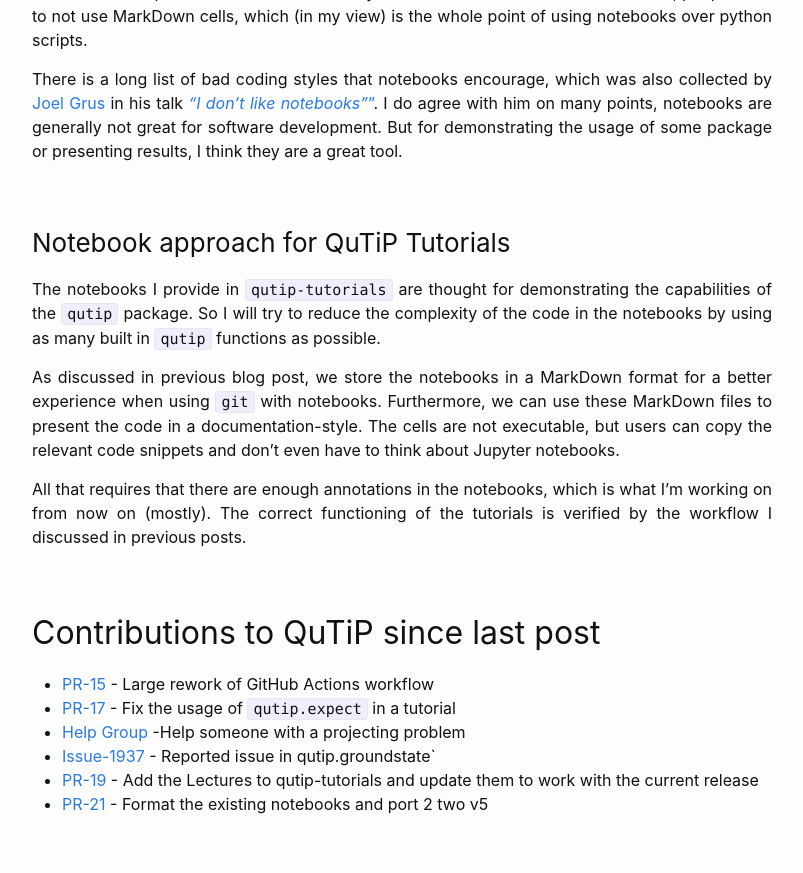
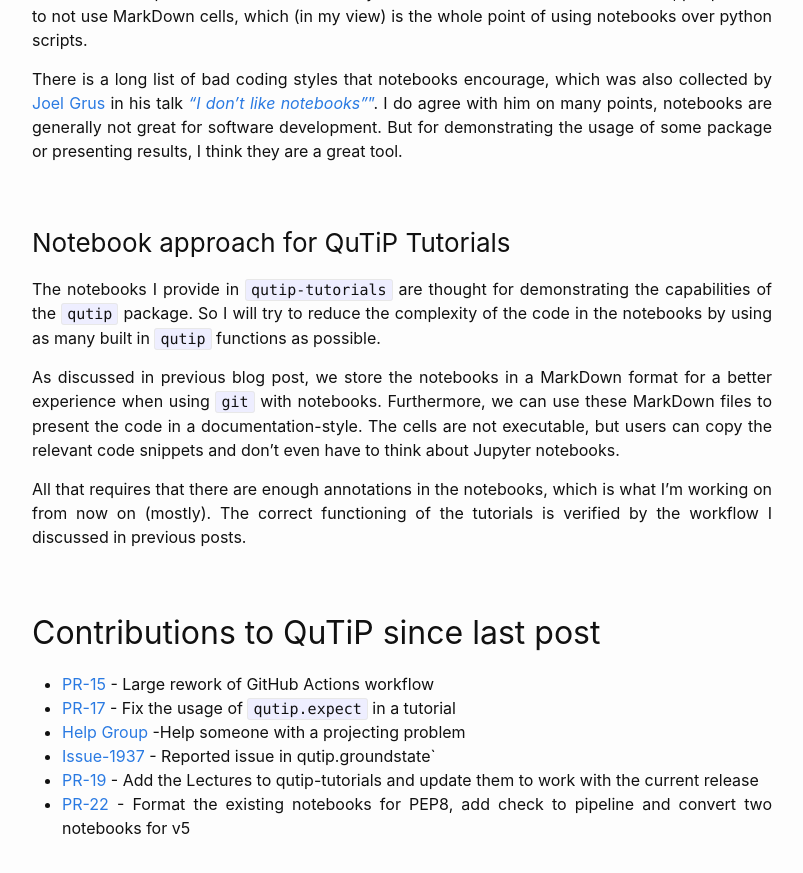
Before and after one commit to christian512/christian512.github.io, a Jekyll site: the page built from _posts/2022-06-26-Why-notebooks.markdown, in a window 1280 px wide and 900 px high, scrolled down 1428 px. Shown: the top 873 px of the window, without its empty margins (238-1041 px from the left). Built offline with Jekyll 4.4.1, drawn with Linux system fonts in a browser that asks for light colours.

Commit message:
update PR number

```diff
--- a/_posts/2022-06-26-Why-notebooks.markdown
+++ b/_posts/2022-06-26-Why-notebooks.markdown
@@ -52,5 +52,5 @@ All that requires that there are enough annotations in the notebooks, which is w
   qutip.groundstate`
 * [PR-19](https://github.com/qutip/qutip-tutorials/pull/19) - Add the
   Lectures to qutip-tutorials and update them to work with the current release
-* [PR-21](https://github.com/qutip/qutip-tutorials/pull/21) - Format the
-  existing notebooks and port 2 two v5
+* [PR-22](https://github.com/qutip/qutip-tutorials/pull/22) - Format the
+  existing notebooks for PEP8, add check to pipeline and convert two notebooks for v5
```
